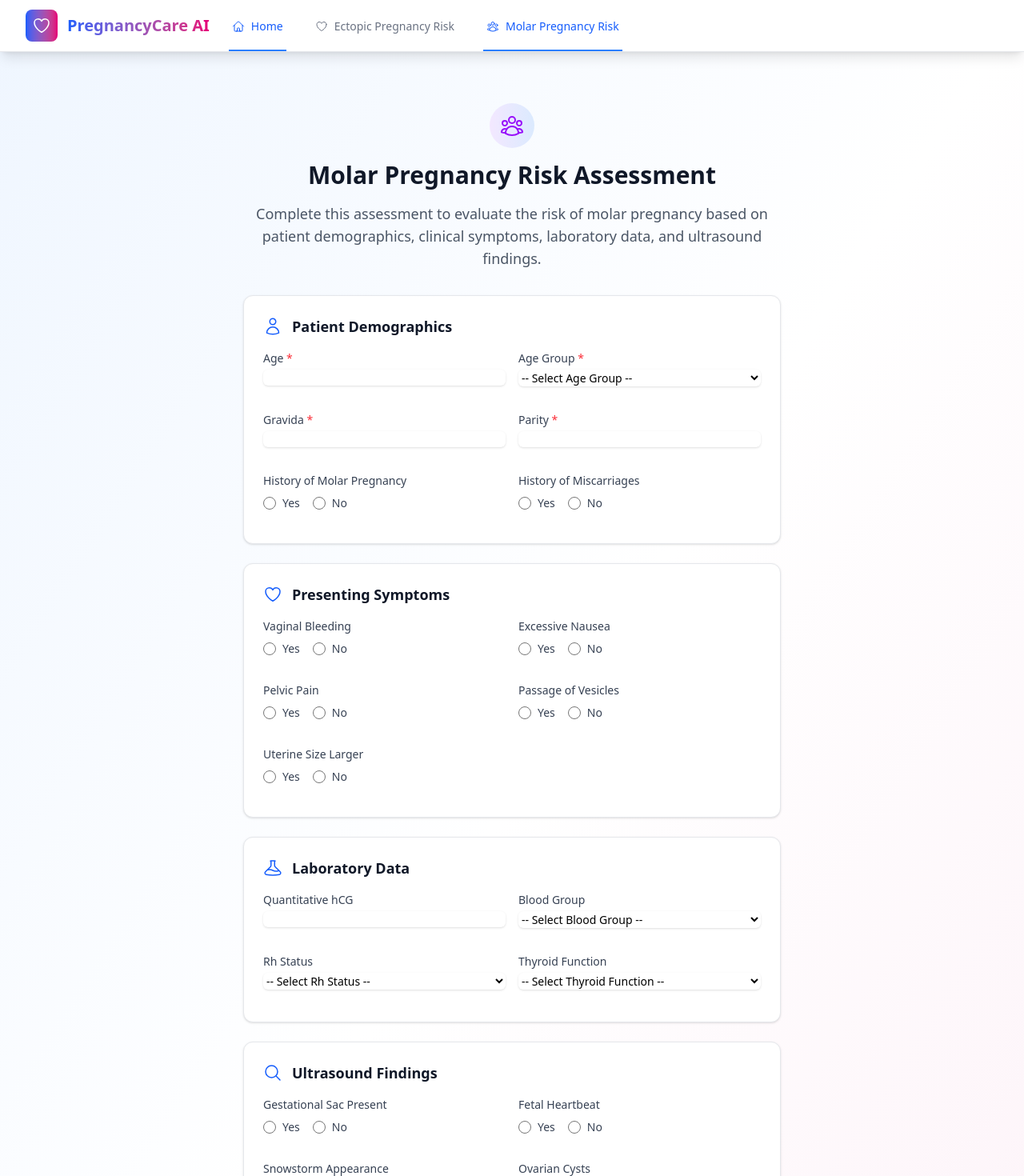
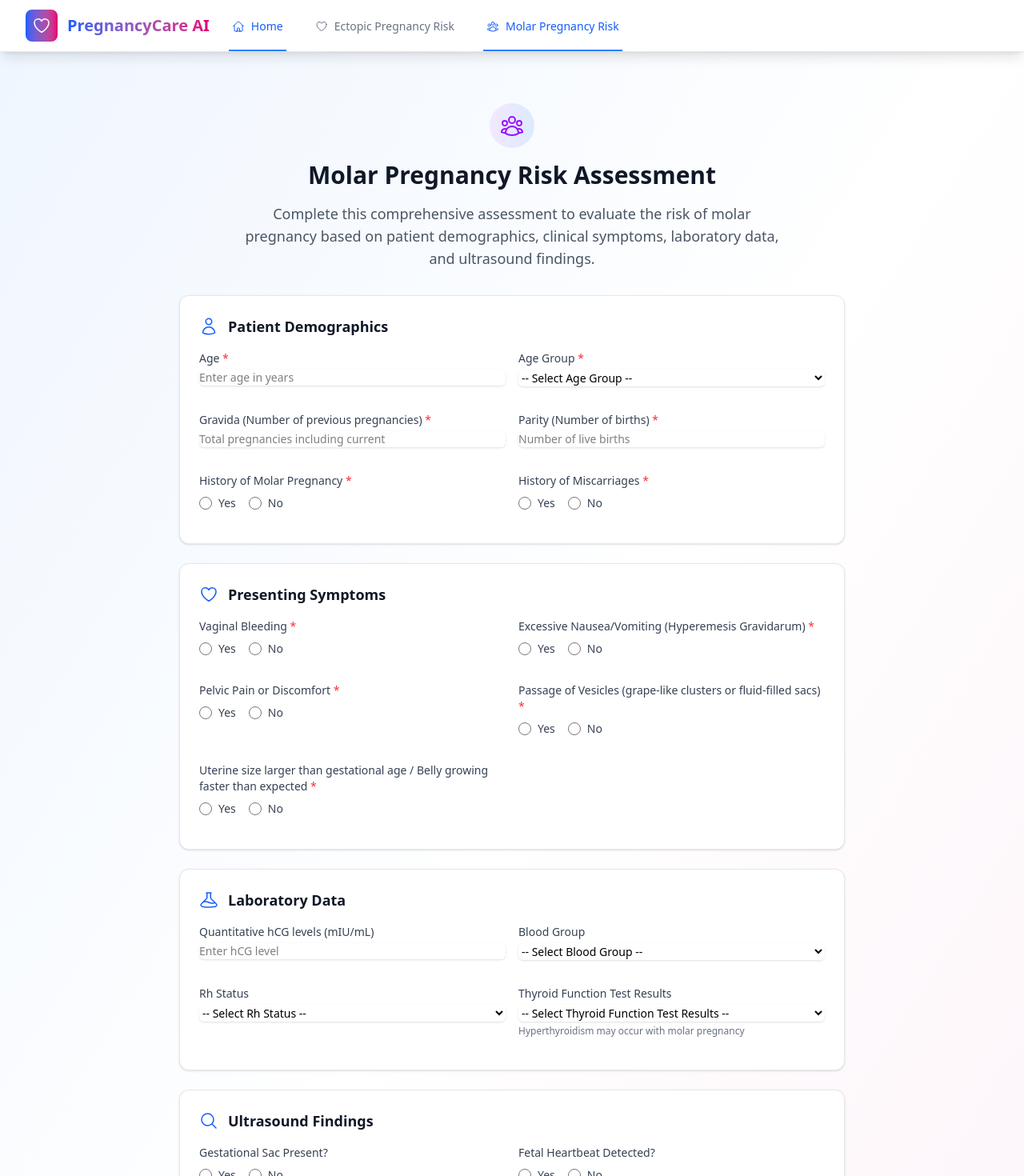
Before and after one commit to Oludammy95/pregnancy-test, a Next.js app: page /molar in a window 1280 px wide. Shown: the top 1470 px of the page at 80% size. Built offline with nearby package versions, Linux system fonts and the light colour scheme.

Commit message:
your update

```diff
--- a/app/molar/page.jsx
+++ b/app/molar/page.jsx
@@ -85,6 +85,7 @@ const MolarPregnancy = () => {
         recommendations: [
           "Error occurred during prediction",
           "Please check your input data and try again",
+          "If the problem persists, contact support",
         ],
       });
     }
@@ -135,12 +136,13 @@ const MolarPregnancy = () => {
             Molar Pregnancy Risk Assessment
           </h1>
           <p className="text-lg text-gray-600 max-w-2xl mx-auto">
-            Complete this assessment to evaluate the risk of molar pregnancy
-            based on patient demographics, clinical symptoms, laboratory data,
-            and ultrasound findings.
+            Complete this comprehensive assessment to evaluate the risk of molar
+            pregnancy based on patient demographics, clinical symptoms,
+            laboratory data, and ultrasound findings.
           </p>
         </div>
 
+        {/* ✅ Correct Input Form Section from previous code */}
         <form onSubmit={handleSubmit} className="space-y-8">
           {/* Patient Demographics */}
           <FormSection title="Patient Demographics" icon={UserIcon}>
@@ -150,6 +152,7 @@ const MolarPregnancy = () => {
               type="number"
               value={formData.age}
               onChange={handleInputChange}
+              placeholder="Enter age in years"
               required
             />
             <FormInput
@@ -162,19 +165,21 @@ const MolarPregnancy = () => {
               required
             />
             <FormInput
-              label="Gravida"
+              label="Gravida (Number of previous pregnancies)"
               name="gravida"
               type="number"
               value={formData.gravida}
               onChange={handleInputChange}
+              placeholder="Total pregnancies including current"
               required
             />
             <FormInput
-              label="Parity"
+              label="Parity (Number of births)"
               name="parity"
               type="number"
               value={formData.parity}
               onChange={handleInputChange}
+              placeholder="Number of live births"
               required
             />
             <FormInput
@@ -184,6 +189,7 @@ const MolarPregnancy = () => {
               value={formData.historyOfMolarPregnancy}
               onChange={handleInputChange}
               options={yesNoOptions}
+              required
             />
             <FormInput
               label="History of Miscarriages"
@@ -192,6 +198,7 @@ const MolarPregnancy = () => {
               value={formData.historyOfMiscarriages}
               onChange={handleInputChange}
               options={yesNoOptions}
+              required
             />
             {formData.historyOfMiscarriages === "yes" && (
               <FormInput
@@ -200,11 +207,13 @@ const MolarPregnancy = () => {
                 type="number"
                 value={formData.numberOfMiscarriages}
                 onChange={handleInputChange}
+                placeholder="Enter number of miscarriages"
+                required
               />
             )}
           </FormSection>
 
-          {/* Symptoms */}
+          {/* Presenting Symptoms */}
           <FormSection title="Presenting Symptoms" icon={HeartIcon}>
             <FormInput
               label="Vaginal Bleeding"
@@ -213,49 +222,55 @@ const MolarPregnancy = () => {
               value={formData.vaginalBleeding}
               onChange={handleInputChange}
               options={yesNoOptions}
+              required
             />
             <FormInput
-              label="Excessive Nausea"
+              label="Excessive Nausea/Vomiting (Hyperemesis Gravidarum)"
               name="excessiveNausea"
               type="radio"
               value={formData.excessiveNausea}
               onChange={handleInputChange}
               options={yesNoOptions}
+              required
             />
             <FormInput
-              label="Pelvic Pain"
+              label="Pelvic Pain or Discomfort"
               name="pelvicPain"
               type="radio"
               value={formData.pelvicPain}
               onChange={handleInputChange}
               options={yesNoOptions}
+              required
             />
             <FormInput
-              label="Passage of Vesicles"
+              label="Passage of Vesicles (grape-like clusters or fluid-filled sacs)"
               name="passageOfVesicles"
               type="radio"
               value={formData.passageOfVesicles}
               onChange={handleInputChange}
               options={yesNoOptions}
+              required
             />
             <FormInput
-              label="Uterine Size Larger"
+              label="Uterine size larger than gestational age / Belly growing faster than expected"
               name="uterineSizeLarger"
               type="radio"
               value={formData.uterineSizeLarger}
               onChange={handleInputChange}
               options={yesNoOptions}
+              required
             />
           </FormSection>
 
-          {/* Labs */}
+          {/* Laboratory Data */}
           <FormSection title="Laboratory Data" icon={BeakerIcon}>
             <FormInput
-              label="Quantitative hCG"
+              label="Quantitative hCG levels (mIU/mL)"
               name="quantitativeHCG"
               type="number"
               value={formData.quantitativeHCG}
               onChange={handleInputChange}
+              placeholder="Enter hCG level"
             />
             <FormInput
               label="Blood Group"
@@ -274,19 +289,20 @@ const MolarPregnancy = () => {
               options={rhStatusOptions}
             />
             <FormInput
-              label="Thyroid Function"
+              label="Thyroid Function Test Results"
               name="thyroidFunction"
               type="select"
               value={formData.thyroidFunction}
               onChange={handleInputChange}
               options={thyroidOptions}
+              helpText="Hyperthyroidism may occur with molar pregnancy"
             />
           </FormSection>
 
-          {/* Ultrasound */}
+          {/* Ultrasound Findings */}
           <FormSection title="Ultrasound Findings" icon={MagnifyingGlassIcon}>
             <FormInput
-              label="Gestational Sac Present"
+              label="Gestational Sac Present?"
               name="gestationalSacPresent"
               type="radio"
               value={formData.gestationalSacPresent}
@@ -294,7 +310,7 @@ const MolarPregnancy = () => {
               options={yesNoOptions}
             />
             <FormInput
-              label="Fetal Heartbeat"
+              label="Fetal Heartbeat Detected?"
               name="fetalHeartbeat"
               type="radio"
               value={formData.fetalHeartbeat}
@@ -302,15 +318,16 @@ const MolarPregnancy = () => {
               options={yesNoOptions}
             />
             <FormInput
-              label="Snowstorm Appearance"
+              label="'Snowstorm' or 'Cluster of grapes' appearance?"
               name="snowstormAppearance"
               type="radio"
               value={formData.snowstormAppearance}
               onChange={handleInputChange}
               options={yesNoOptions}
+              helpText="Classic ultrasound appearance of molar pregnancy"
             />
             <FormInput
-              label="Ovarian Cysts"
+              label="Ovarian Theca Lutein Cysts Present?"
               name="ovarianCysts"
               type="radio"
               value={formData.ovarianCysts}
@@ -319,37 +336,40 @@ const MolarPregnancy = () => {
             />
           </FormSection>
 
-          {/* Risk Factors */}
+          {/* Other Risk Factors */}
           <FormSection title="Other Risk Factors" icon={ShieldExclamationIcon}>
             <FormInput
-              label="Assisted Reproduction"
+              label="Use of Assisted Reproductive Technology (IVF, IUI)"
               name="assistedReproduction"
               type="radio"
               value={formData.assistedReproduction}
               onChange={handleInputChange}
               options={yesNoOptions}
+              required
             />
             <FormInput
-              label="Smoking/Alcohol"
+              label="Smoking or Alcohol Use During Pregnancy"
               name="smokingAlcohol"
               type="radio"
               value={formData.smokingAlcohol}
               onChange={handleInputChange}
               options={yesNoOptions}
+              required
             />
           </FormSection>
 
-          {/* Submit */}
+          {/* Submit Button */}
           <div className="text-center">
             <button
               type="submit"
               disabled={isSubmitting}
-              className="bg-gradient-to-r from-purple-600 to-blue-600 text-white px-8 py-3 rounded-lg font-medium hover:from-purple-700 hover:to-blue-700 disabled:opacity-50 transition-all duration-300"
+              className="bg-gradient-to-r from-purple-600 to-blue-600 text-white px-8 py-3 rounded-lg font-medium hover:from-purple-700 hover:to-blue-700 disabled:opacity-50 disabled:cursor-not-allowed transition-all duration-300 transform hover:scale-105"
             >
               {isSubmitting ? "Analyzing..." : "Assess Molar Pregnancy Risk"}
             </button>
           </div>
         </form>
+        {/* ✅ End of Correct Input Form Section */}
 
         {/* Results */}
         {result && (
```
